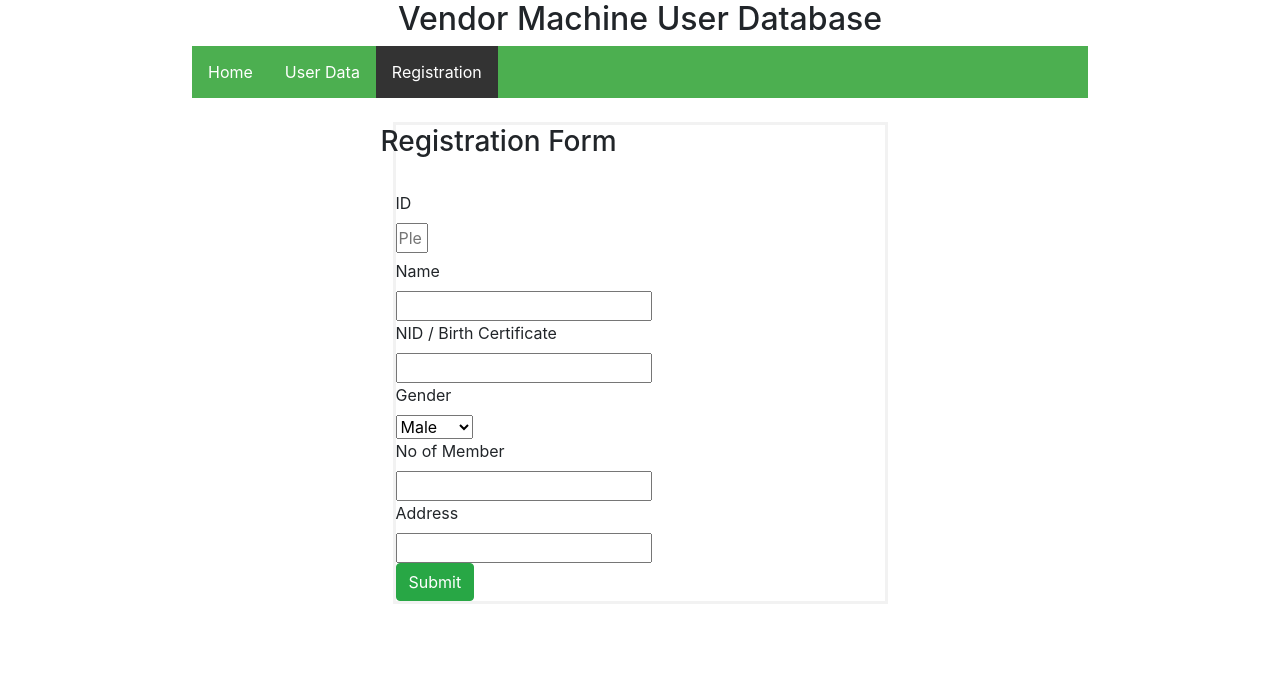
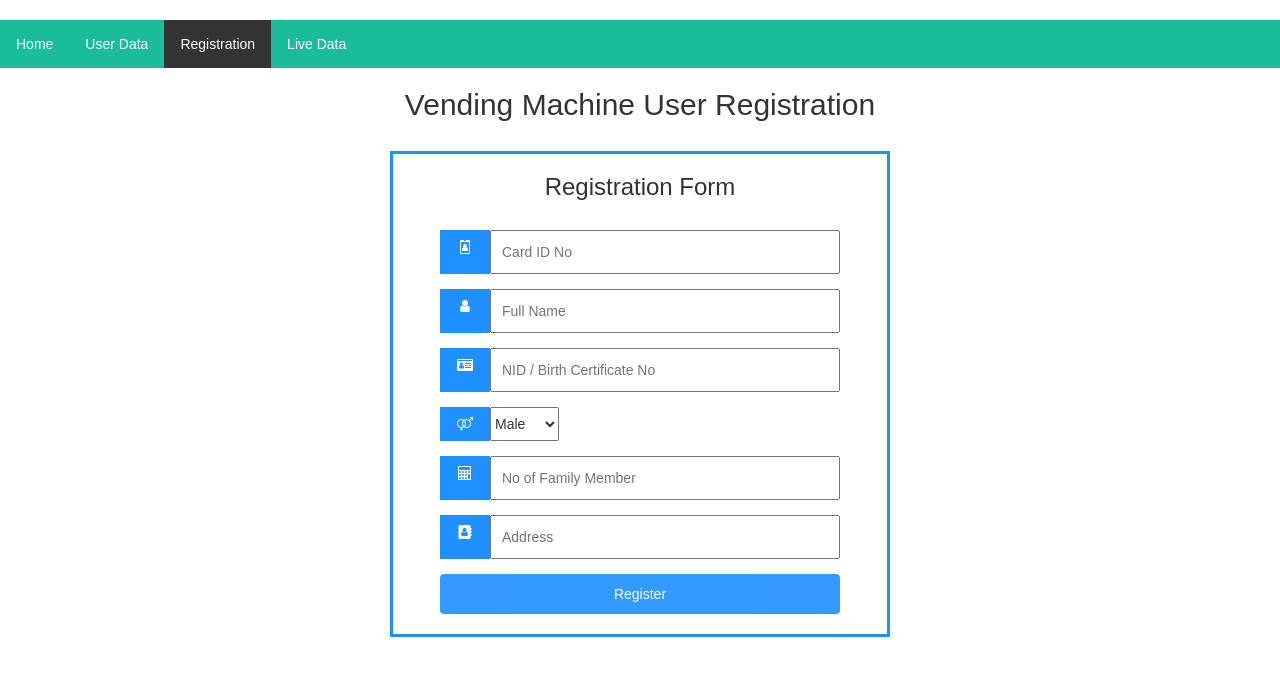
Before and after one commit to anika107/Automatic-Relief-Distribution-System, a PHP site: page /registration.php in a window 1280 px wide. Shown: the top 676 px of the page. Run offline with PHP 8.4, Linux system fonts and the light colour scheme; data that the repository does not hold is empty; some libraries are stand-ins or nearby versions.

Commit message:
Update registration.php

```diff
--- a/registration.php
+++ b/registration.php
@@ -4,24 +4,22 @@
 	<head>
 		<meta name="viewport" content="width=device-width, initial-scale=1.0">
 		<meta charset="utf-8">
-		<link href="css/bootstrap.min.css" rel="stylesheet">
+		<link rel="stylesheet" href="https://cdnjs.cloudflare.com/ajax/libs/font-awesome/4.7.0/css/font-awesome.min.css">
+		<!-- <link href="css/bootstrap.min.css" rel="stylesheet"> -->
+		<link rel="stylesheet" href="https://maxcdn.bootstrapcdn.com/bootstrap/3.4.1/css/bootstrap.min.css">
+		<link rel="stylesheet" href="/w3css/3/w3.css">
 		<script src="js/bootstrap.min.js"></script>
 		<script src="jquery.min.js"></script>
-		<script>
-			$(document).ready(function(){
-				 $("#getUID").load("UIDContainer.php");
-				setInterval(function() {
-					$("#getUID").load("UIDContainer.php");
-				}, 500);
-			});
-		</script>
 
 		<style>
+
 		html {
 			font-family: Arial;
 			display: inline-block;
 			margin: 0px auto;
 		}
+		body {font-family: Arial, Helvetica, sans-serif;}
+		* {box-sizing: border-box;}
 
 		textarea {
 			resize: none;
@@ -32,8 +30,8 @@
 			margin: auto;
 			padding: 0;
 			overflow: hidden;
-			background-color: #4CAF50;
-			width: 70%;
+			background-color: #1abc9c;
+			width: 100%;
 		}
 
 		ul.topnav li {float: left;}
@@ -46,15 +44,57 @@
 			text-decoration: none;
 		}
 
-		ul.topnav li a:hover:not(.active) {background-color: #3e8e41;}
+		ul.topnav li a:hover:not(.active) {background-color: #333;}
 
 		ul.topnav li a.active {background-color: #333;}
 
 		ul.topnav li.right {float: right;}
 
-		@media screen and (max-width: 600px) {
+		/* @media screen and (max-width: 600px) {
 			ul.topnav li.right,
 			ul.topnav li {float: none;}
+		} */
+
+		/* Style the input container */
+		.input-container {
+		display: flex;
+		width: 100%;
+		margin-bottom: 15px;
+		}
+
+		/* Style the form icons */
+		.icon {
+		padding: 10px;
+		background: #1E90FF;
+		color: white;
+		min-width: 50px;
+		text-align: center;
+		}
+
+		/* Style the input fields */
+		.input-field {
+		width: 100%;
+		padding: 10px;
+		outline: none;
+		}
+
+		.input-field:focus {
+		border: 2px solid #1E90FF;
+		}
+
+		/* Set a style for the submit button */
+		.btn {
+		background-color: #1E90FF;
+		color: white;
+		padding: 10px 20px;
+		border: none;
+		cursor: pointer;
+		width: 100%;
+		opacity: 0.9;
+		}
+
+		.btn:hover {
+		opacity: 1;
 		}
 		</style>
 
@@ -63,73 +103,65 @@
 
 	<body>
 
-		<h2 align="center">Vendor Machine User Database</h2>
+		<br>
 		<ul class="topnav">
 			<li><a href="home.php">Home</a></li>
 			<li><a href="user data.php">User Data</a></li>
 			<li><a class="active" href="registration.php">Registration</a></li>
 			<!-- <li><a href="read tag.php">Scan Card</a></li> -->
+			<li><a href="live_chart.php">Live Data</a></li>
 		</ul>
+		<h2 align="center">Vending Machine User Registration</h2>
 
 		<div class="container">
 			<br>
-			<div class="center" style="margin: 0 auto; width:495px; border-style: solid; border-color: #f2f2f2;">
+			<div style="margin: auto; max-width:500px; border-style: solid; border-color: #1E90FF">
 				<div class="row">
 					<h3 align="center">Registration Form</h3>
 				</div>
 				<br>
-				<form class="form-horizontal" action="insertDB.php" method="post" >
-					<div class="control-group">
-						<label class="control-label">ID</label>
-						<div class="controls">
-							<textarea name="id" id="getUID" placeholder="Please Scan your Card / Key Chain to display ID" rows="1" cols="1" required></textarea>
-						</div>
+				<form action="insertDB.php" style="max-width:400px; margin:auto" method="post" >
+					<div class="input-container">
+						<i class="fa fa-id-badge icon"></i>
+						<input class="input-field" type="text" placeholder="Card ID No" name="id" required>
 					</div>
 
-					<div class="control-group">
-						<label class="control-label">Name</label>
-						<div class="controls">
-							<input id="div_refresh" name="name" type="text"  placeholder="" required>
-						</div>
+					<div class="input-container">
+						<i class="fa fa-user icon"></i>
+						<input class="input-field" type="text" placeholder="Full Name" name="name" required>
 					</div>
 
-					<div class="control-group">
-						<label class="control-label">NID / Birth Certificate</label>
-						<div class="controls">
-							<input name="nid" type="text"  placeholder="" required>
-						</div>
+					<div class="input-container">
+						<i class="fa fa-id-card icon"></i>
+						<input class="input-field" type="text" placeholder="NID / Birth Certificate No" name="nid" required>
 					</div>
 
-					<div class="control-group">
-						<label class="control-label">Gender</label>
-						<div class="controls">
-							<select name="gender">
+
+					<div class="input-container">
+
+							<i class="fa fa-venus-mars icon"></i>
+							<select name="gender" >
 								<option value="Male">Male</option>
 								<option value="Female">Female</option>
 								<option value="Female">Other</option>
 							</select>
-						</div>
 					</div>
 
-					<div class="control-group">
-						<label class="control-label">No of Member</label>
-						<div class="controls">
-							<input name="member" type="int" placeholder="" required>
-						</div>
+					<div class="input-container">
+					<i class="fa fa-calculator icon"></i>
+					<input class="input-field" type="text" placeholder="No of Family Member" name="member" required>
 					</div>
 
-					<div class="control-group">
-						<label class="control-label">Address</label>
-						<div class="controls">
-							<input name="address" type="text"  placeholder="" required>
-						</div>
+					<div class="input-container">
+						<i class="fa fa-address-book icon"></i>
+						<input class="input-field" type="text" placeholder="Address" name="address" required>
 					</div>
 
-					<div class="form-actions">
-						<button type="submit" class="btn btn-success">Submit</button>
-                    </div>
+
+					<button type="submit" class="btn">Register</button>
+
 				</form>
-
+				<br>
 			</div>
 		</div> <!-- /container -->
 	</body>
```
